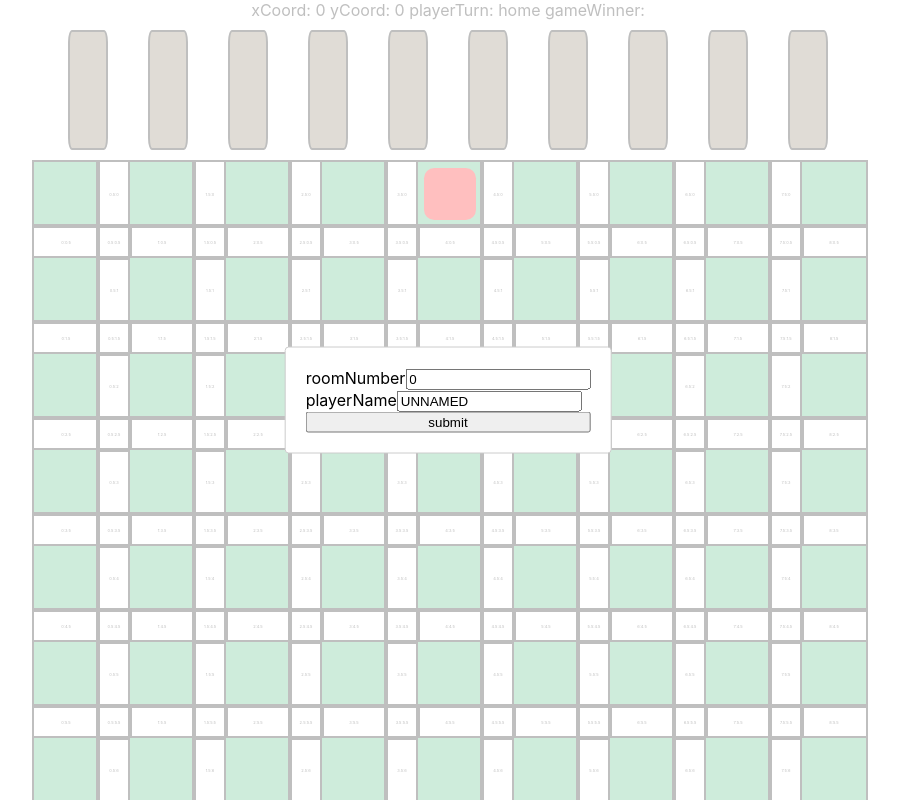
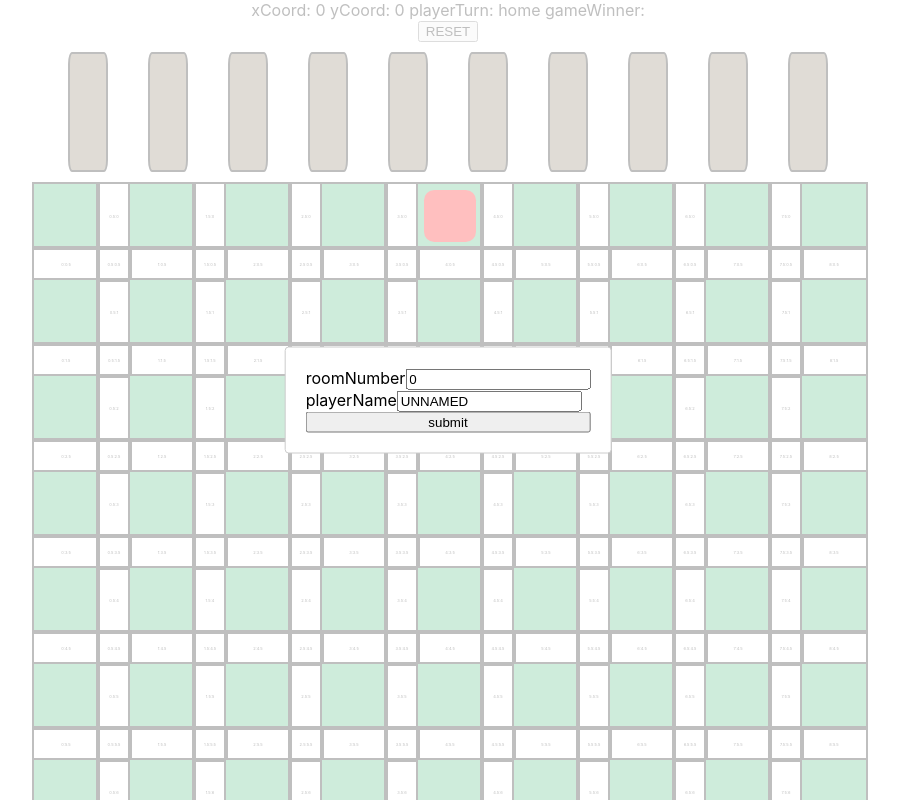
Before and after one commit to LouiMinister/jQuoridor, a React (Create React App) app: page / in a window 1280 px wide. Shown: the top 800 px of the page, without its empty margins (192-1091 px from the left). Built offline with nearby package versions, Linux system fonts and the light colour scheme.

Commit message:
fix: 병합하면서 생긴 오류 해결

```diff
--- a/src/InGame/board/Board.tsx
+++ b/src/InGame/board/Board.tsx
@@ -27,6 +27,9 @@ function boardMapReducer(boardMap: BoardMap, action): BoardMap {
       if (action.gameWinner) break;
       boardMap.moveMarker(new Coord(action.x, action.y), action.playerTurn);
       action.type = ''
+      break;
+    case 'RESET_BOARD':
+      boardMap.resetBoard(action.MaxObstacle);
       break;
   }
   return _.cloneDeep(boardMap);
@@ -63,6 +66,11 @@ function Board({ width, height, maxObstacle }:
     boardMapDispatch({ type: 'MOVE_MARKER', x: mouseCoord.x, y: mouseCoord.y, playerTurn, gameWinner });
   }, [mouseCoord, playerTurn, gameWinner]);
 
+  const onClickResetButton = useCallback(() => {
+    boardMapDispatch({ type: 'RESET_BOARD', maxObstacle });
+  }, [maxObstacle]);
+
+
   const switchObstacleDirectionMode = useCallback(() => {
     if (obstacleDirectionMode === 'horizontal') {
       setObstacleDirectionMode('vertical');
@@ -72,14 +80,12 @@ function Board({ width, height, maxObstacle }:
   }, [obstacleDirectionMode])
 
   const renderLeftObstacles = ((player) => {
-
-    {return <div style={leftObstacleWrapper}>
+    return <div style={leftObstacleWrapper}>
         {Array.from({ length: playerLeftObstacle[player]}, (v, i) => i).map((i) => {
           let leftObstacleKey = `${i}:${player}`;
           return <LeftObstacle key={leftObstacleKey}></LeftObstacle>;
         })}
       </div>
-      }
   })
 
   const boardStyle = useMemo(() => {
@@ -108,6 +114,7 @@ function Board({ width, height, maxObstacle }:
       <div>
         {`xCoord: ${mouseCoord.x} yCoord: ${mouseCoord.y} playerTurn: ${playerTurn} gameWinner: ${gameWinner}`}
       </div>
+      <button onClick={() => onClickResetButton()}>RESET</button>
       { renderLeftObstacles('away') }
       <div style={boardStyle} onContextMenu={(e) => { e.preventDefault(); switchObstacleDirectionMode(); }}>
         {
--- a/src/InGame/board/BoardMap.ts
+++ b/src/InGame/board/BoardMap.ts
@@ -11,14 +11,14 @@ export class BoardMap {
   private height: number = 0;
   private spaces: Spaces = {};
   private playerTurn: 'home' | 'away';
-  private platerLeftObstacle: {'home' : number, 'away': number};
+  private playerLeftObstacle: {'home' : number, 'away': number};
   private gameWinner: 'home' | 'away' | '';
   constructor(width: number, height: number, maxObstacle:number) {
     this.width = width;
     this.height = height;
     this.playerTurn = 'home';
     this.init();
-    this.platerLeftObstacle = {'home' : maxObstacle, 'away': maxObstacle};
+    this.playerLeftObstacle = {'home' : maxObstacle, 'away': maxObstacle};
     this.gameWinner = '';
   }
 
@@ -43,7 +43,7 @@ export class BoardMap {
   }
 
   public getPlayerLeftObstacle(): {'home' : number, 'away': number} {
-    return this.platerLeftObstacle;
+    return this.playerLeftObstacle;
   }
 
   public getGameWinner(): 'home' | 'away' | '' {
@@ -115,7 +115,7 @@ export class BoardMap {
       return;
     }
 
-    if (this.platerLeftObstacle[this.playerTurn] <= 0) { return; }
+    if (this.playerLeftObstacle[this.playerTurn] <= 0) { return; }
     if (!coord.isObstacleCenter()) { return; }
     const obstacle = new Obstacle(coord, direction, 'obstacle', owner);
     if (this.isObstacleConflict(obstacle)) { return; }
@@ -124,12 +124,12 @@ export class BoardMap {
       this.updateSpace(obstacleBySpace);
     }
 
-    decreaseLeftObstacle(this.platerLeftObstacle, this.playerTurn);
+    decreaseLeftObstacle(this.playerLeftObstacle, this.playerTurn);
     this.playerTurnEnd();
   }
 
   public buildPreObstacle(coord: Coord, direction: obstacleDirection, owner: string) {
-    if (this.platerLeftObstacle[this.playerTurn] <= 0) { return; }
+    if (this.playerLeftObstacle[this.playerTurn] <= 0) { return; }
     if (!coord.isObstacleCenter()) { return; }
     const obstacle = new Obstacle(coord, direction, 'pre-obstacle', owner);
     if (this.isObstacleConflict(obstacle)) { return; }
@@ -226,4 +226,11 @@ export class BoardMap {
       }
     })
   }
+
+  public resetBoard(MaxObstacle){
+    this.playerTurn = 'home';
+    this.init();
+    this.playerLeftObstacle = {'home' : MaxObstacle, 'away': MaxObstacle};
+  }
+
 }
```
